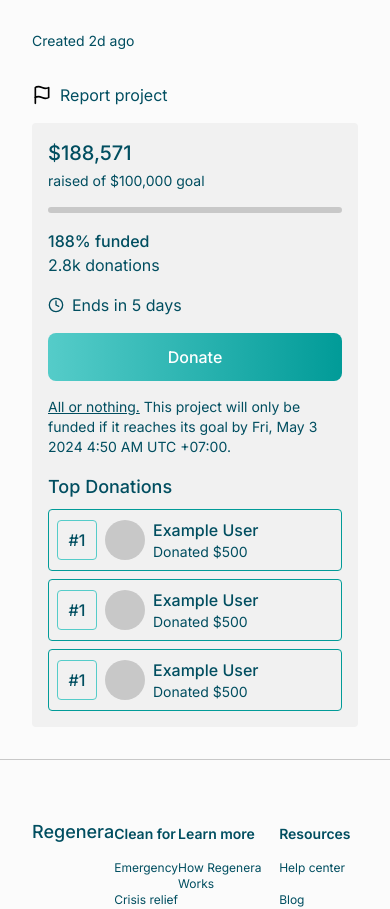
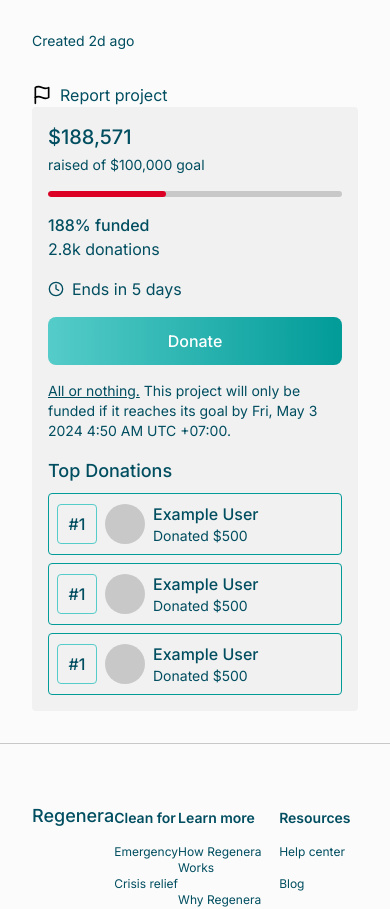
Before and after one commit to 6ixB/regenera-frontend, a Next.js app: page /projects/create in a window 390 px wide. Shown: the part 2210-3119 px from the top of the page. Built offline with nearby package versions, Linux system fonts and the light colour scheme; no server answers.

Commit message:
fix: remove projects side card top margin

```diff
--- a/src/components/base/Progress.tsx
+++ b/src/components/base/Progress.tsx
@@ -1,20 +1,33 @@
 import cn from "@/lib/utils/cn";
 
-interface ProgressProps{
-  progress: number,
-  color?: 'red' | 'green',
-  background?: boolean,
-  className?: string,
+interface ProgressProps {
+  progress: number;
+  color?: "red" | "green";
+  background?: boolean;
+  className?: string;
 }
 
-export default function Progress({progress, color= 'red', background= true, className} : ProgressProps) {
+export default function Progress({
+  progress,
+  color = "red",
+  background = true,
+  className,
+}: ProgressProps) {
   return (
-    <div className={cn(`flex w-full h-1.5 ${background ? 'bg-light-background-300' : ''} rounded-full overflow-hidden `, className)}>
+    <div
+      className={cn(
+        `flex w-full h-1.5 ${background ? "bg-light-background-300" : ""} rounded-full overflow-hidden `,
+        className
+      )}
+    >
       <div
         className={`flex flex-col justify-center rounded-full overflow-hidden ${
-          color === 'red' ? 'bg-light-accent-100' : 'bg-gradient-to-r from-light-primary-200 to-light-primary-100'
+          color === "red"
+            ? "bg-light-accent-100"
+            : "bg-gradient-to-r from-light-primary-200 to-light-primary-100"
         } text-center whitespace-nowrap transition duration-500`}
-        style={{ width: `${progress}%` }}></div>
+        style={{ width: `${progress}%` }}
+      ></div>
     </div>
   );
 }
--- a/src/components/pages/projects/ProjectSideCard.tsx
+++ b/src/components/pages/projects/ProjectSideCard.tsx
@@ -7,7 +7,7 @@ export default function ProjectSideCard() {
   return (
     <div
       className={
-        "flex mt-4 top-24 right-0 h-fit bg-light-background-200 rounded p-4 w-full lg:w-1/3 lg:sticky"
+        "flex top-24 right-0 h-fit bg-light-background-200 rounded p-4 w-full lg:w-1/3 lg:sticky"
       }
     >
       <div className={"w-full text-light-text-100 flex flex-col gap-y-4"}>
@@ -15,7 +15,7 @@ export default function ProjectSideCard() {
           <div className={"text-xl font-medium my-auto"}>$188,571</div>
           <div className={"text-sm"}>raised of $100,000 goal</div>
         </div>
-        <Progress />
+        <Progress progress={40} />
         <div className={"flex flex-col text-light-text-100"}>
           <div className={"text-base font-medium"}>188% funded</div>
           <div className={"text-base"}>2.8k donations</div>
```
